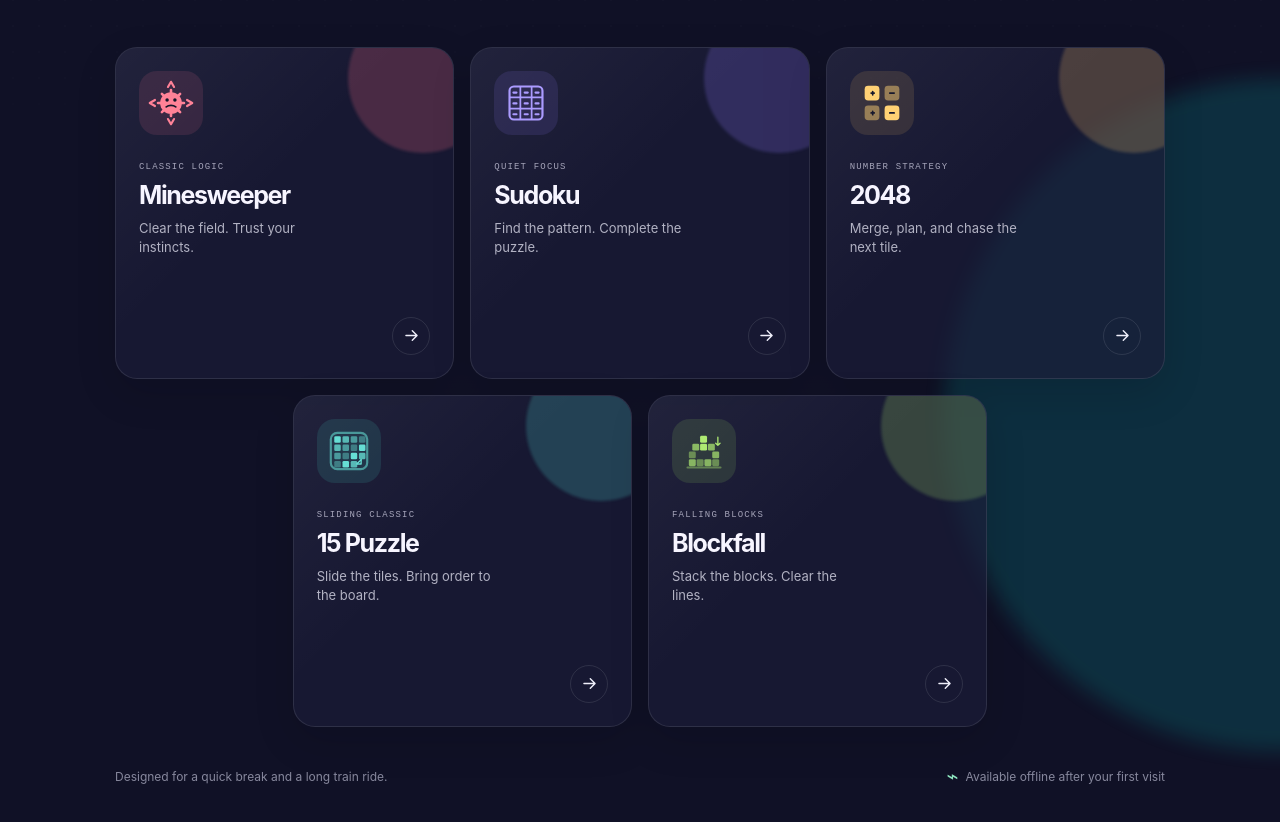
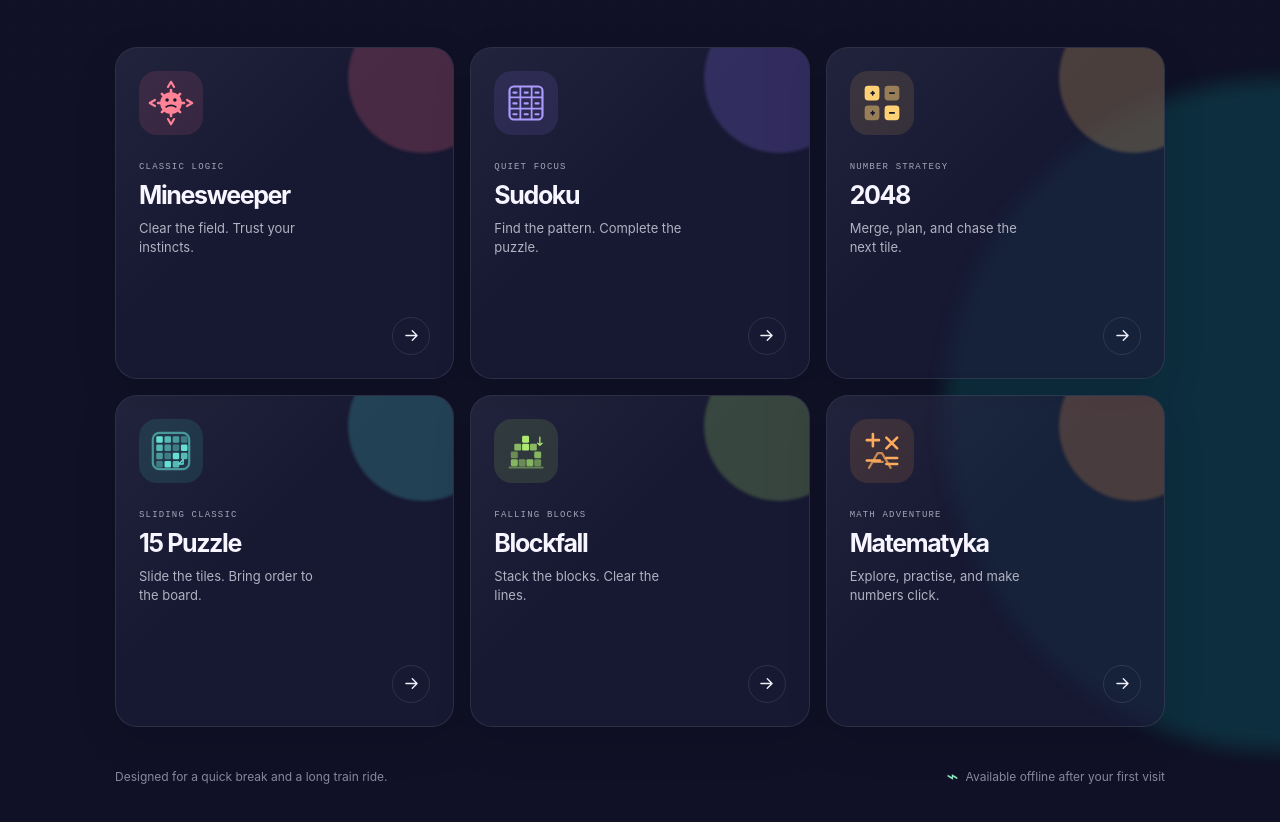
Before and after one commit to grzegorzperkowski/mygame, a plain HTML site: page index.html in a window 1280 px wide. Shown: the part 481-1303 px from the top of the page. Drawn offline with Linux system fonts and the light colour scheme.

Commit message:
fix referrer for goatcounter.com

```diff
--- a/index.html
+++ b/index.html
@@ -43,6 +43,8 @@
           href="https://grzegorzperkowski.github.io/Minesweeper/"
           target="_blank"
           rel="noopener noreferrer"
+          data-goatcounter-click="minesweeper"
+          data-goatcounter-referrer="mygame"
           aria-label="Open Minesweeper in a new tab"
         >
           <span class="card-glow" aria-hidden="true"></span>
@@ -70,6 +72,8 @@
           href="https://grzegorzperkowski.github.io/sudoku/"
           target="_blank"
           rel="noopener noreferrer"
+          data-goatcounter-click="sudoku"
+          data-goatcounter-referrer="mygame"
           aria-label="Open Sudoku in a new tab"
         >
           <span class="card-glow" aria-hidden="true"></span>
@@ -95,6 +99,8 @@
           href="https://grzegorzperkowski.github.io/2048/"
           target="_blank"
           rel="noopener noreferrer"
+          data-goatcounter-click="2048"
+          data-goatcounter-referrer="mygame"
           aria-label="Open 2048 in a new tab"
         >
           <span class="card-glow" aria-hidden="true"></span>
@@ -122,6 +128,8 @@
           href="https://grzegorzperkowski.github.io/15puzzle/"
           target="_blank"
           rel="noopener noreferrer"
+          data-goatcounter-click="15puzzle"
+          data-goatcounter-referrer="mygame"
           aria-label="Open 15 Puzzle in a new tab"
         >
           <span class="card-glow" aria-hidden="true"></span>
@@ -164,6 +172,8 @@
           href="https://grzegorzperkowski.github.io/Blockfall/"
           target="_blank"
           rel="noopener noreferrer"
+          data-goatcounter-click="blockfall"
+          data-goatcounter-referrer="mygame"
           aria-label="Open Blockfall in a new tab"
         >
           <span class="card-glow" aria-hidden="true"></span>
@@ -196,6 +206,32 @@
             <svg viewBox="0 0 24 24" fill="none"><path d="M5 12h13M13 6l6 6-6 6" stroke="currentColor" stroke-width="1.8" stroke-linecap="round" stroke-linejoin="round"/></svg>
           </span>
         </a>
+
+        <a
+          class="game-card matematyka"
+          href="https://grzegorzperkowski.github.io/Matematyka/"
+          target="_blank"
+          rel="noopener noreferrer"
+          data-goatcounter-click="matematyka"
+          data-goatcounter-referrer="mygame"
+          aria-label="Open Matematyka in a new tab"
+        >
+          <span class="card-glow" aria-hidden="true"></span>
+          <span class="game-icon icon-matematyka" aria-hidden="true">
+            <svg viewBox="0 0 120 120" fill="none" xmlns="http://www.w3.org/2000/svg">
+              <path d="M25 35h28M39 21v28M70 29l25 25M95 29 70 54M25 82h30M70 76h25M70 90h25" stroke="currentColor" stroke-width="6" stroke-linecap="round" stroke-linejoin="round"/>
+              <path d="M30 99 50 65h10l20 34M38 85h24" stroke="currentColor" stroke-width="5" stroke-linecap="round" stroke-linejoin="round" opacity=".72"/>
+            </svg>
+          </span>
+          <span class="game-info">
+            <span class="game-type">MATH ADVENTURE</span>
+            <span class="game-title">Matematyka</span>
+            <span class="game-description">Explore, practise, and make numbers click.</span>
+          </span>
+          <span class="open-game" aria-hidden="true">
+            <svg viewBox="0 0 24 24" fill="none"><path d="M5 12h13M13 6l6 6-6 6" stroke="currentColor" stroke-width="1.8" stroke-linecap="round" stroke-linejoin="round"/></svg>
+          </span>
+        </a>
       </section>
 
       <footer>
--- a/styles.css
+++ b/styles.css
@@ -51,13 +51,12 @@ h1 em { color: #a89aff; font-family: Georgia, "Times New Roman", serif; font-wei
 
 .game-grid { display: grid; grid-template-columns: repeat(6, 1fr); gap: 16px; }
 .game-card { position: relative; display: flex; grid-column: span 2; min-height: 332px; flex-direction: column; overflow: hidden; border: 1px solid var(--line); border-radius: 22px; padding: 23px; color: var(--ink); background: var(--surface); box-shadow: 0 14px 40px rgba(3, 3, 17, .14); isolation: isolate; text-decoration: none; transition: transform .35s cubic-bezier(.2,.8,.2,1), border-color .35s ease, box-shadow .35s ease; }
-.fifteen-puzzle { grid-column: 2 / span 2; }.blockfall { grid-column: 4 / span 2; }
 .game-card::after { position: absolute; z-index: -1; inset: 0; content: ""; background: linear-gradient(135deg, rgba(255,255,255,.09), transparent 44%); opacity: .5; transition: opacity .35s ease; }
 .card-glow { position: absolute; z-index: -1; top: -70px; right: -70px; width: 200px; height: 200px; border-radius: 50%; filter: blur(2px); opacity: .22; transform: scale(.75); transition: transform .5s cubic-bezier(.2,.8,.2,1), opacity .4s ease; }
-.minesweeper .card-glow { background: #fa6f88; }.sudoku .card-glow { background: #8f79fa; }.twenty-forty-eight .card-glow { background: #ffc66b; }.fifteen-puzzle .card-glow { background: #50d7d0; }.blockfall .card-glow { background: #a8e76d; }
+.minesweeper .card-glow { background: #fa6f88; }.sudoku .card-glow { background: #8f79fa; }.twenty-forty-eight .card-glow { background: #ffc66b; }.fifteen-puzzle .card-glow { background: #50d7d0; }.blockfall .card-glow { background: #a8e76d; }.matematyka .card-glow { background: #ff9d4d; }
 .game-icon { display: grid; width: 64px; height: 64px; place-items: center; border-radius: 18px; color: #ff8297; background: rgba(255, 118, 144, .12); transition: transform .45s cubic-bezier(.2,.8,.2,1), background .35s ease; }
 .game-icon svg { width: 52px; height: 52px; }
-.icon-sudoku { color: #ab9bff; background: rgba(149,124,255,.13); }.icon-2048 { color: #ffd174; background: rgba(255,198,100,.12); }.icon-fifteen-puzzle { color: #66ded4; background: rgba(75,213,203,.13); }.icon-blockfall { color: #aeea72; background: rgba(162,226,101,.13); }
+.icon-sudoku { color: #ab9bff; background: rgba(149,124,255,.13); }.icon-2048 { color: #ffd174; background: rgba(255,198,100,.12); }.icon-fifteen-puzzle { color: #66ded4; background: rgba(75,213,203,.13); }.icon-blockfall { color: #aeea72; background: rgba(162,226,101,.13); }.icon-matematyka { color: #ffab5c; background: rgba(255,157,77,.13); }
 .game-info { display: flex; flex-grow: 1; flex-direction: column; margin-top: 28px; }
 .game-type { margin-bottom: 8px; color: #a6a5ba; font: 500 9px/1 "DM Mono", monospace; letter-spacing: .13em; }
 .game-title { font-size: 25px; font-weight: 700; letter-spacing: -.055em; }
```
